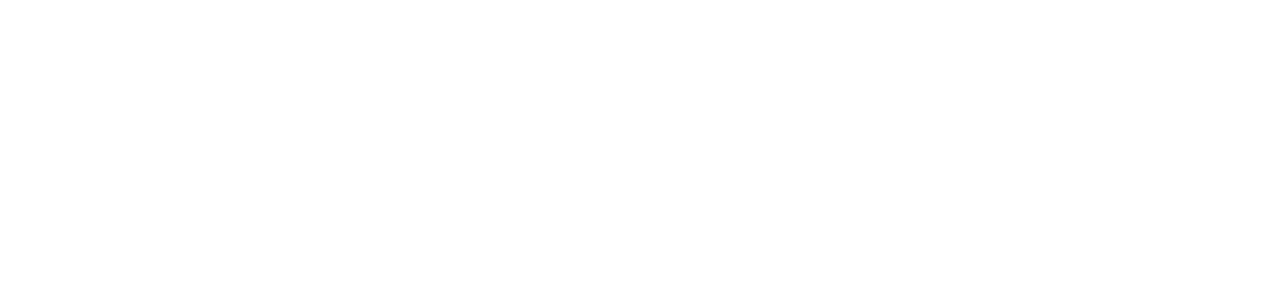
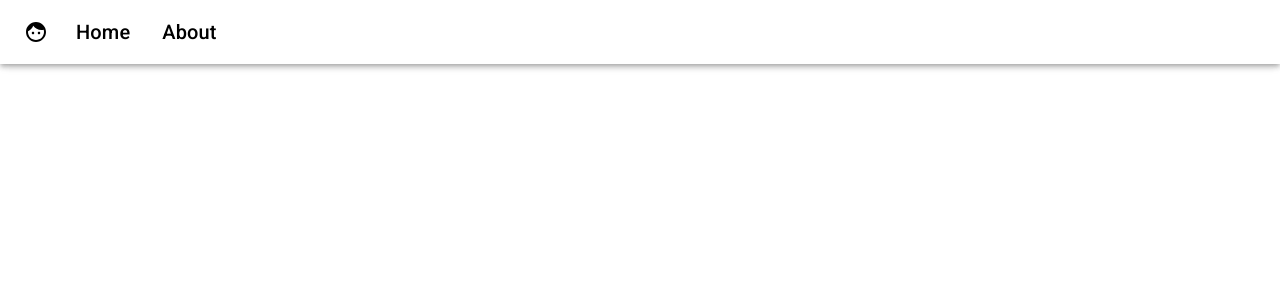
Before and after one commit to CardoCodes/react-visualizer, a React (Create React App) app: page /pathfinder in a window 1280 px wide. Before the commit this address had no page. Shown: the top 300 px of the page. Built offline with nearby package versions, Linux system fonts and the light colour scheme.

Commit message:
added pathfinder page and linkto

```diff
--- a/src/App.js
+++ b/src/App.js
@@ -1,20 +1,19 @@
 import React, {Component} from 'react';
-
 import {
   BrowserRouter,
   Routes,
   Route,
 } from "react-router-dom";
-
 import Home from './pages/home';
+import Pathfinder from './pages/pathfinder';
 
 class App extends Component{
-
   render(){
     return (
       <BrowserRouter basename='/'>
         <Routes>
           <Route exact path="/" element={<Home />}/>
+          <Route exact path="/pathfinder" element={<Pathfinder/>}/>
         </Routes>
       </BrowserRouter>
     );
--- a/src/pages/home.jsx
+++ b/src/pages/home.jsx
@@ -1,4 +1,4 @@
-import React, { Component } from 'react';
+import React, { Component, Fragment } from 'react';
 
 import TopMenu from '../components/TopMenu';
 import Footer from '../components/Footer';
@@ -14,11 +14,11 @@
 }
   render(){
     return(
-      <React.Fragment>
+      <Fragment>
         <TopMenu/>
         <MainContent/>
         <Footer/>
-      </React.Fragment>
+      </Fragment>
     );
   }
 }
--- /dev/null
+++ b/src/pages/pathfinder.jsx
@@ -0,0 +1,23 @@
+import React, {Component, Fragment} from 'react';
+import TopMenu from '../components/TopMenu';
+import Footer from '../components/Footer';
+class Pathfinder extends Component{
+    constructor(){
+        super();
+    }
+    componentDidMount() {
+        console.log(window.innerHeight,"  ",window.innerWidth);
+    }
+
+    render(){
+        return(
+            <Fragment>
+                <TopMenu>
+                    <Footer/>
+                </TopMenu>
+            </Fragment>
+        );
+    }
+}
+
+export default Pathfinder
```
